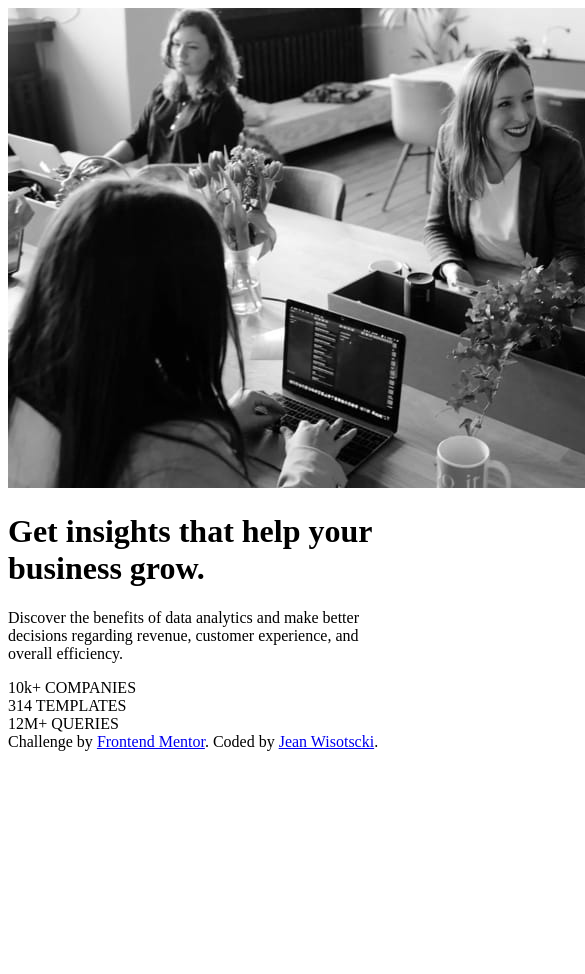
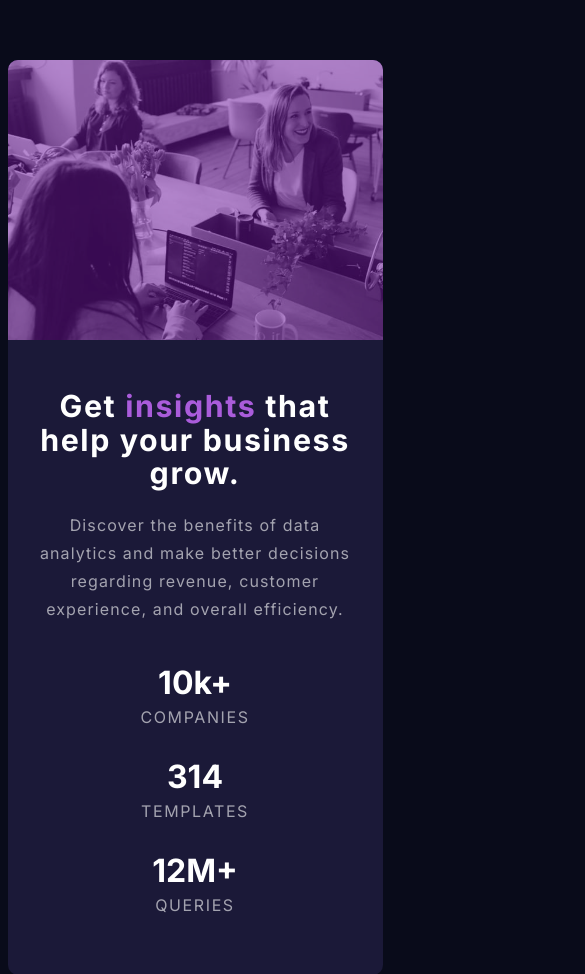
Before and after one commit to jeanwisotscki/stats-preview-card-component, a plain HTML site: page index.html in a window 390 px wide. Shown: the top 974 px of the page, 585 px wide, since content can reach past the window. Before the commit the page ends 844 px from the top, so only its background shows below. Drawn offline with Linux system fonts and the light colour scheme.

Commit message:
mobile OK

```diff
--- a/css/style.css
+++ b/css/style.css
@@ -8,16 +8,95 @@
   /* Neutral */
   --white: hsl(0, 0%, 100%); /* main heading, stats */
   --slightly-transparent-white: hsla(0, 0%, 100%, 0.75); /* main paragraph */
-  --slightly-transparent-white: hsla(0, 0%, 100%, 0.6); /* stat heading */
+  --slightly-transparent-white-stat: hsla(0, 0%, 100%, 0.6); /* stat heading */
 }
 
-/*
-Get insights that help your business grow.
+/* FORMATAÇÕES GERAIS */
+* {
+  margin: 0;
+  padding: 0;
+  box-sizing: border-box;
+  font-family: Inter;
+}
+body {
+  background-color: var(--very-dark-blue);
+}
 
-  Discover the benefits of data analytics and make better decisions regarding revenue, customer
-  experience, and overall efficiency.
+/* CLASSES & ID'S */
 
-  10k+ companies
-  314 templates
-  12m+ queries
-*/
+.card {
+  background-color: var(--dark-desaturated-blue);
+  max-width: 375px;
+  margin: 60px auto;
+  border-radius: 10px;
+}
+
+/* IMG CONTAINER */
+.img-container {
+  width: 100%;
+  height: 280px;
+  background-color: rgba(147, 17, 207, 0.699);
+  border-radius: 10px 10px 0 0;
+}
+.img {
+  width: 100%;
+  height: 100%;
+  background-image: url(../images/image-header-mobile.jpg);
+  background-position: center;
+  background-repeat: no-repeat;
+  background-size: cover;
+  filter: opacity(0.5);
+  border-radius: 10px 10px 0 0;
+}
+
+/* CONTENT CONTAINER */
+.violet {
+  color: var(--soft-violet);
+}
+
+.content-container {
+  display: flex;
+  flex-direction: column;
+  text-align: center;
+  padding: 30px;
+}
+.content-container h1 {
+  color: var(--white);
+  font-size: 1.9rem;
+  font-weight: 600;
+  line-height: 2.1rem;
+  letter-spacing: 0.1rem;
+  margin-top: 20px;
+  margin-bottom: 20px;
+}
+.content-container p {
+  color: var(--slightly-transparent-white-stat);
+  letter-spacing: 0.07rem;
+  line-height: 1.75rem;
+  margin-bottom: 40px;
+}
+
+/* STATS CONTAINER */
+
+.stats-container {
+  display: flex;
+  flex-direction: column;
+}
+
+.stats-item {
+  display: flex;
+  flex-direction: column;
+}
+
+.numbers {
+  color: var(--white);
+  font-size: 2rem;
+  font-weight: 700;
+  margin-bottom: 5px;
+}
+
+.name {
+  color: var(--slightly-transparent-white-stat);
+  letter-spacing: 0.1rem;
+  margin-bottom: 30px;
+}
--- a/index.html
+++ b/index.html
@@ -20,7 +20,7 @@
     <body>
         <main class="card">
             <div class="img-container">
-                <img src="images/image-header-mobile.jpg" alt="image header mobile">
+                <div class="img"></div>
             </div>
 
             <div class="content-container">
```
